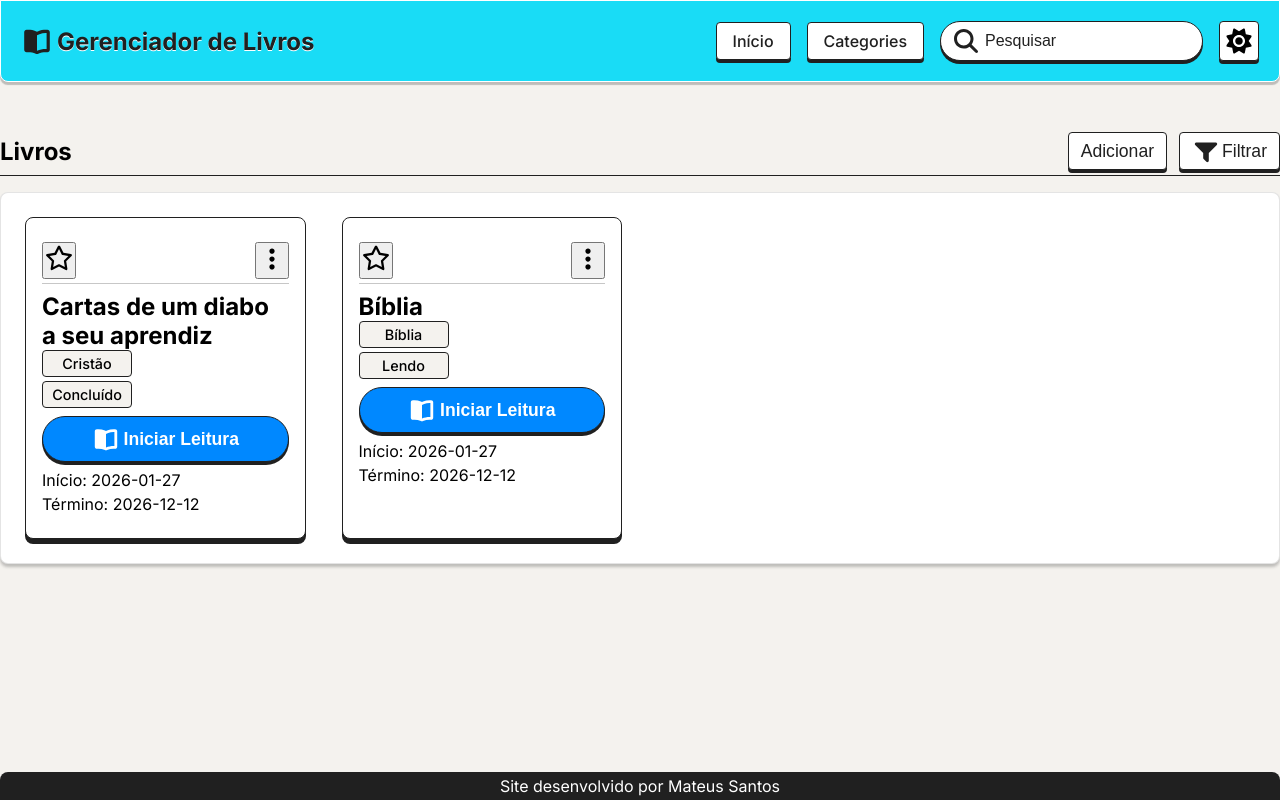
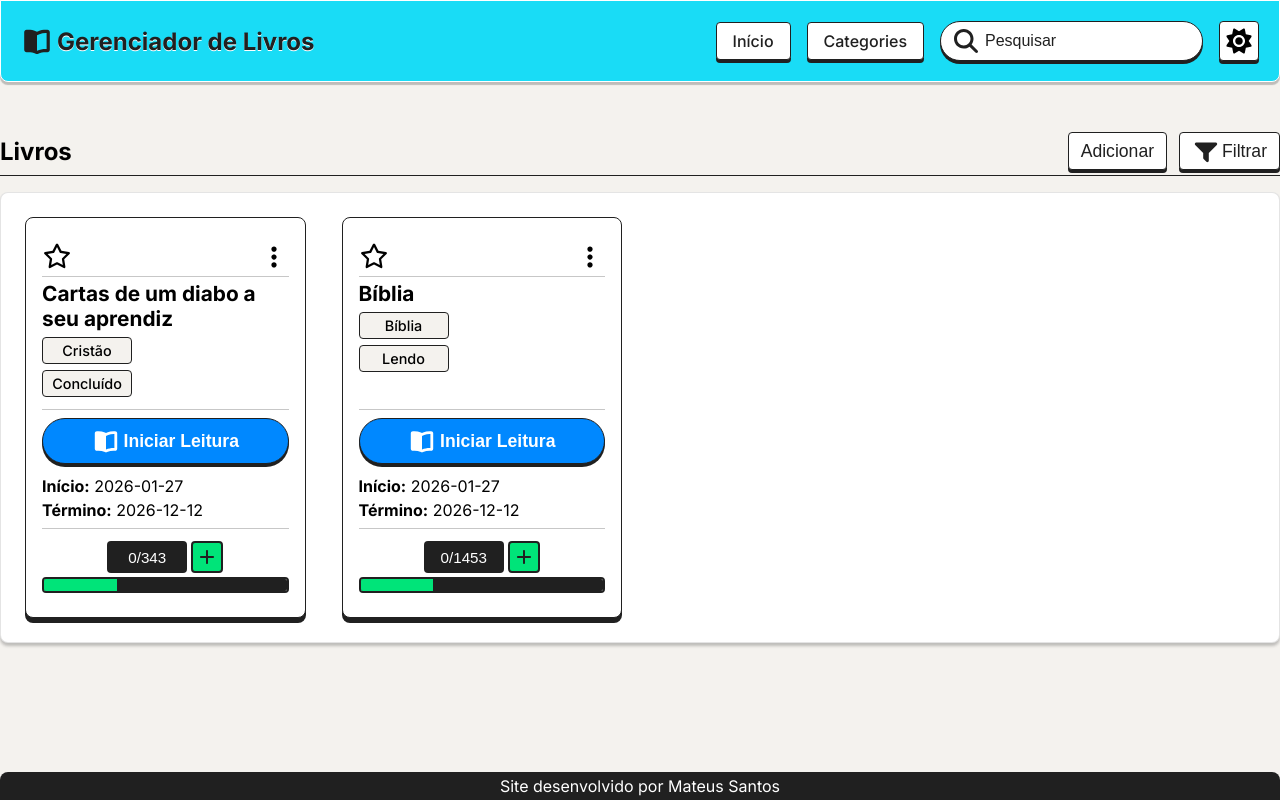
Before and after one commit to MateusSKV9/gerenciador-livros, a React (Vite) app: page / in a window 1280 px wide. Built offline with nearby package versions, Linux system fonts and the light colour scheme.

Commit message:
feat: initial book component structure

```diff
--- a/src/features/books/components/Book/Book.module.css
+++ b/src/features/books/components/Book/Book.module.css
@@ -8,21 +8,43 @@
 	box-shadow: 0px 5px 0px var(--black);
 	display: flex;
 	flex-direction: column;
-	gap: 8px;
+	gap: 12px;
 }
 
 .header {
 	display: flex;
+	flex-direction: column;
 	width: 100%;
+	justify-content: space-between;
+	gap: 4px;
+}
+
+.wrapper_intro {
+	display: flex;
 	justify-content: space-between;
 	border-bottom: 1px solid var(--box-shadow);
 	padding-bottom: 4px;
 }
 
 .body {
+	margin-top: auto;
 	display: flex;
 	flex-direction: column;
-	gap: 8px;
+	gap: 12px;
+	border-top: 1px solid var(--box-shadow);
+	padding-top: 8px;
+	border-bottom: 1px solid var(--box-shadow);
+	padding-bottom: 8px;
+}
+
+.name {
+	font-size: 1.3rem;
+}
+
+.wrapper_col {
+	display: flex;
+	flex-direction: column;
+	gap: 6px;
 }
 
 .container_flags {
@@ -36,3 +58,61 @@
 	flex-direction: column;
 	gap: 4px;
 }
+
+.button {
+	display: flex;
+	justify-content: center;
+	align-items: center;
+	background-color: transparent;
+	border: none;
+}
+
+.wrapper {
+	display: flex;
+	justify-content: center;
+	gap: 4px;
+}
+
+.input {
+	border-radius: 4px;
+	border: none;
+	outline: none;
+	text-align: center;
+	background-color: var(--black);
+	color: var(--white);
+	width: 80px;
+	font-size: 0.95rem;
+	font-weight: 500;
+}
+
+.add_button {
+	background-color: var(--green);
+	color: var(--black);
+	font-weight: bold;
+	padding: 4px;
+	border: none;
+	border-radius: 4px;
+	border: 2px solid var(--black);
+}
+
+.progress {
+	width: 100%;
+	appearance: none;
+	border-radius: 4px;
+	overflow: hidden;
+	border: 2px solid var(--black);
+
+	&::-webkit-progress-bar {
+		background-color: var(--black);
+	}
+
+	&::-webkit-progress-value {
+		background-color: var(--green);
+	}
+}
+
+.footer {
+	display: flex;
+	flex-direction: column;
+	gap: 4px;
+}
--- a/src/features/books/components/Book/Book.tsx
+++ b/src/features/books/components/Book/Book.tsx
@@ -12,11 +12,12 @@
 	endDate: string;
 };
 
-export const Book = ({ name, category, status, startDate, endDate }: BookProps) => {
+export const Book = ({ name, category, status, startDate, endDate, pagesQuantity }: BookProps) => {
 	return (
 		<article className={styles.book}>
 			<header className={styles.header}>
-				<button type="button" title="favorite">
+				<div className={styles.wrapper_intro}>
+					<button className={styles.button} type="button" title="favorite">
 						<svg width={30} xmlns="http://www.w3.org/2000/svg" viewBox="0 0 640 640">
 							<path
 								fill="currentColor"
@@ -24,8 +25,7 @@
 							/>
 						</svg>
 					</button>
-
-				<button type="button" title="menu">
+					<button className={styles.button} type="button" title="menu">
 						<svg width={30} xmlns="http://www.w3.org/2000/svg" viewBox="0 0 640 640">
 							<path
 								fill="currentColor"
@@ -33,27 +33,53 @@
 							/>
 						</svg>
 					</button>
+				</div>
+
+				<div className={styles.wrapper_col}>
+					<h2 className={styles.name}>{name}</h2>
+
+					<Flag text={category} />
+					<Flag text={status} />
+				</div>
 			</header>
 
 			<div className={styles.body}>
-				<div className={styles.wrapper_col}>
-					<h2>{name}</h2>
-
-					<div className={styles.container_flags}>
-						<Flag text={category} />
-						<Flag text={status} />
-					</div>
-				</div>
-
 				<BookButton styleType="start" icon="start">
 					Iniciar Leitura
 				</BookButton>
 
 				<div className={styles.container_dates}>
-					<span>Início: {startDate}</span>
-					<span>Término: {endDate}</span>
+					<span>
+						<strong>Início:</strong> {startDate}
+					</span>
+					<span>
+						<strong>Término:</strong> {endDate}
+					</span>
 				</div>
 			</div>
+
+			<footer className={styles.footer}>
+				<div className={styles.wrapper}>
+					<input
+						className={styles.input}
+						type="text"
+						name="pagesQuantity"
+						id="pagesQuantity"
+						value={`${0}/${pagesQuantity}`}
+						title="Quantidade de páginas"
+					/>
+					<button className={`${styles.button} ${styles.add_button}`} type="button" title="Adicionar Páginas">
+						<svg width={20} xmlns="http://www.w3.org/2000/svg" viewBox="0 0 640 640">
+							<path
+								fill="currentColor"
+								d="M352 128C352 110.3 337.7 96 320 96C302.3 96 288 110.3 288 128L288 288L128 288C110.3 288 96 302.3 96 320C96 337.7 110.3 352 128 352L288 352L288 512C288 529.7 302.3 544 320 544C337.7 544 352 529.7 352 512L352 352L512 352C529.7 352 544 337.7 544 320C544 302.3 529.7 288 512 288L352 288L352 128z"
+							/>
+						</svg>
+					</button>
+				</div>
+
+				<progress value={30} max={100} className={styles.progress} />
+			</footer>
 		</article>
 	);
 };
--- a/src/features/books/components/BookButton/BookButton.module.css
+++ b/src/features/books/components/BookButton/BookButton.module.css
@@ -6,7 +6,7 @@
 	color: var(--white);
 	width: 100%;
 	border-radius: 32px;
-	padding: 8px;
+	padding: 8px 16px;
 	font-size: 1.1rem;
 	font-weight: 600;
 	border: 1px solid var(--black);
--- a/src/index.css
+++ b/src/index.css
@@ -6,6 +6,7 @@
 	--blue: #0088ff;
 	--red: #ff0026;
 	--gray: #474747;
+	--green: #00e479;
 
 	--black: #202020;
 	--box-shadow: rgba(32, 32, 32, 0.25);
```
Lines whose indentation alone changed are shown as unchanged.
